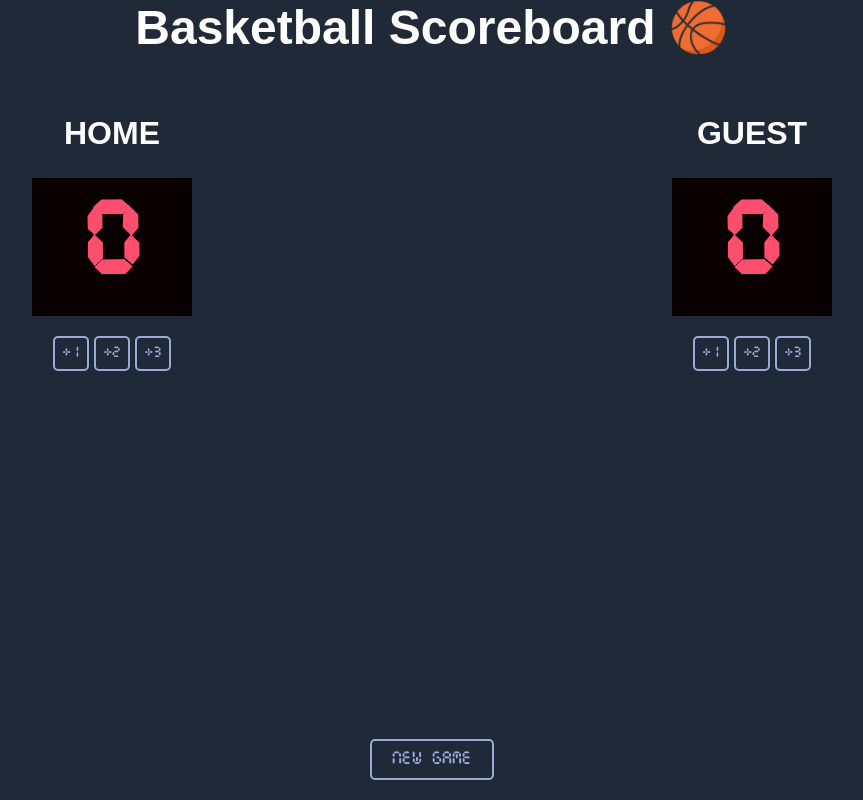
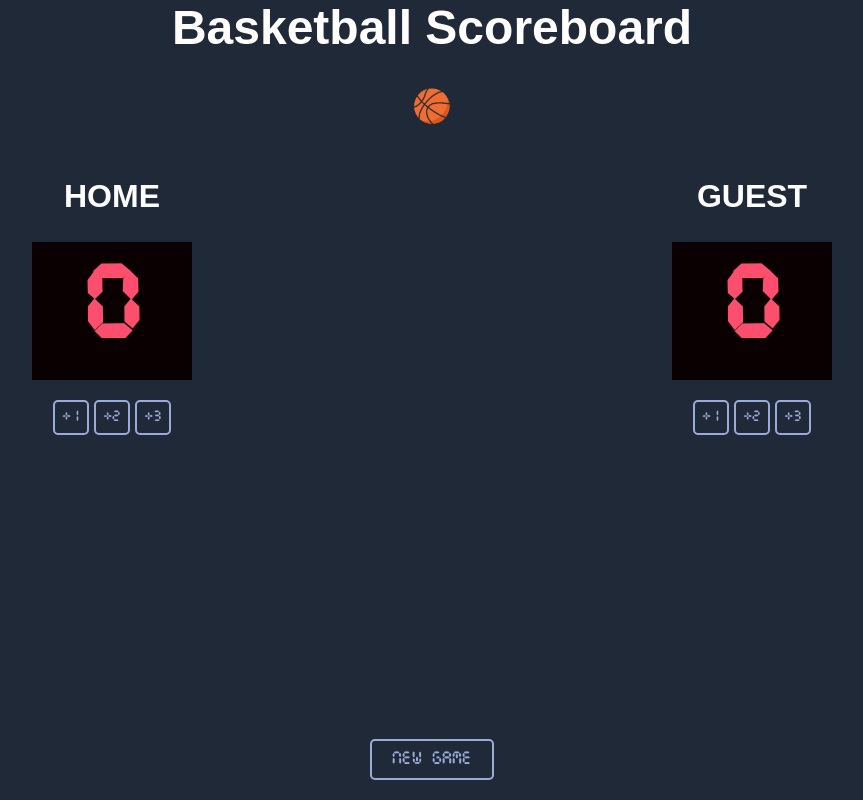
Before and after one commit to zachwo0/basketball-scoreboard, a plain HTML site: page index.html in a window 1280 px wide. Shown: the whole page, without its empty margins (208-1071 px from the left). Drawn offline with Linux system fonts and the light colour scheme.

Commit message:
Update index.html
Applied a css animation to the basketball emoji

```diff
--- a/index.html
+++ b/index.html
@@ -4,7 +4,8 @@
     </head>
     <body>
         <header>
-            <h1>Basketball Scoreboard 🏀</h1>
+            <h1>Basketball Scoreboard</h1>
+            <h2 id="bouncing-ball">🏀</h2>
         </header>
         <div class="container">
             <div class="team" id="team1">
```
